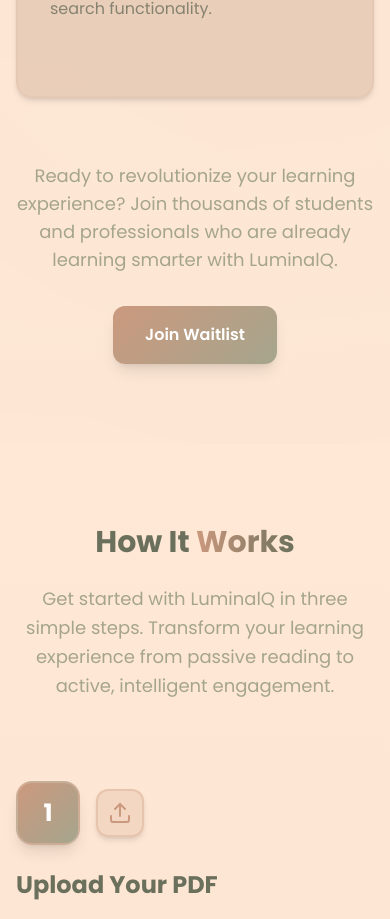
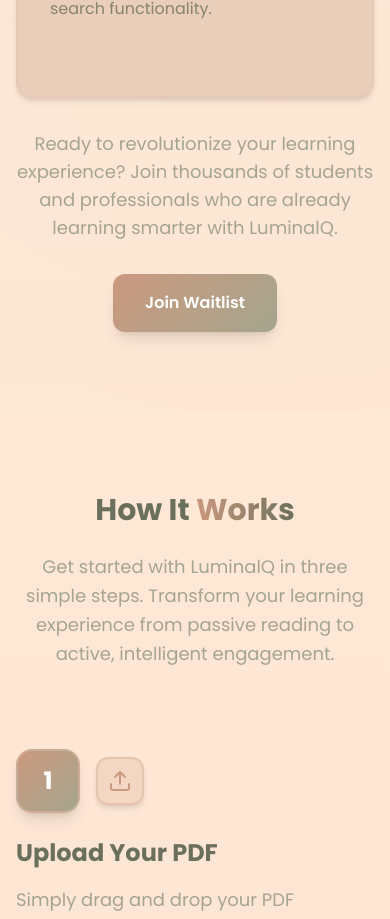
Before and after one commit to Navaneethakrishnan-morg/website, a Next.js app: page / in a window 390 px wide. Shown: the part 3453-4372 px from the top of the page. Built offline with nearby package versions, Linux system fonts and the light colour scheme.

Commit message:
Reduce gap between Join Waitlist button and How It Works section

```diff
--- a/src/components/Features.tsx
+++ b/src/components/Features.tsx
@@ -75,7 +75,7 @@
   };
 
   return (
-    <section id="features" className="py-20 lg:pt-32 lg:pb-16 relative overflow-hidden">
+    <section id="features" className="py-20 lg:pt-32 lg:pb-8 relative overflow-hidden">
       {/* Background Pattern */}
       <div className="absolute inset-0 opacity-30">
         <div className="absolute top-0 left-0 w-full h-full bg-[radial-gradient(circle_at_30%_20%,rgba(203,153,126,0.1),transparent)] pointer-events-none" />
@@ -165,7 +165,7 @@
 
         {/* CTA Section */}
         <motion.div
-          className="text-center mt-16"
+          className="text-center mt-8"
           initial={{ opacity: 0, y: 30 }}
           whileInView={{ opacity: 1, y: 0 }}
           viewport={{ once: true }}
--- a/src/components/HowItWorks.tsx
+++ b/src/components/HowItWorks.tsx
@@ -129,7 +129,7 @@
   };
 
   return (
-    <section id="how-it-works" className="py-20 lg:pt-16 lg:pb-32 relative overflow-hidden">
+    <section id="how-it-works" className="py-20 lg:pt-8 lg:pb-32 relative overflow-hidden">
       {/* Background */}
       <div className="absolute inset-0 bg-gradient-to-b from-cream to-sandy-beige/30" />
 
```
